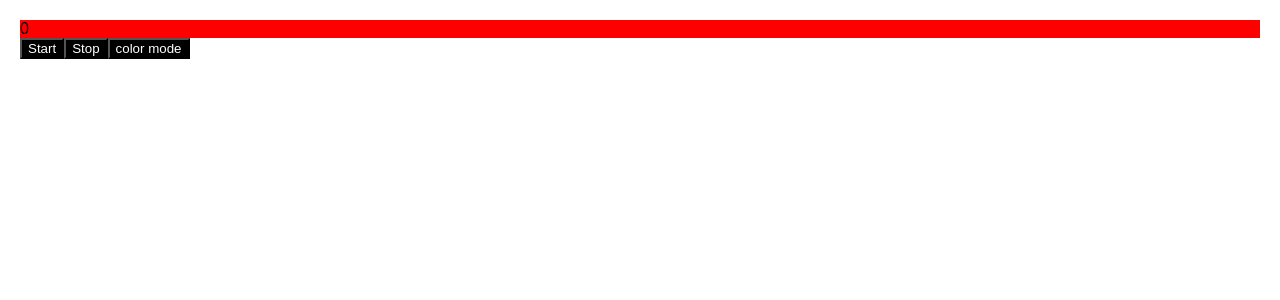
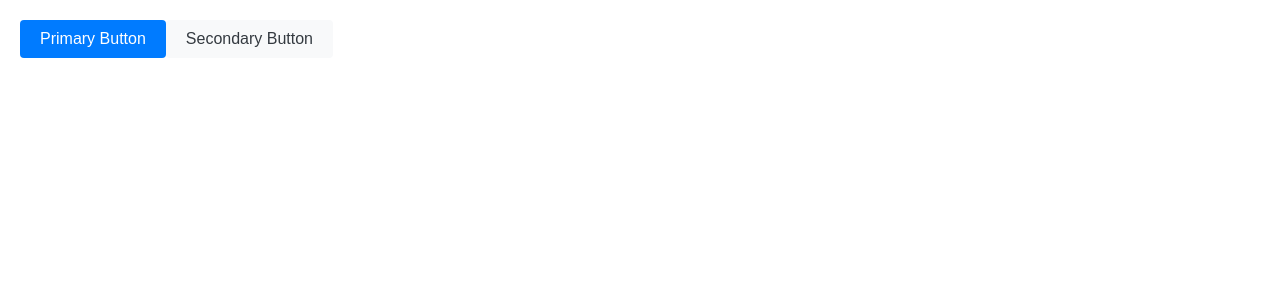
Before and after one commit to yunseop-dev/react-18-example, a React (Vite) app: page / in a window 1280 px wide. Shown: the top 300 px of the page. Built offline with nearby package versions, Linux system fonts and the light colour scheme.

Commit message:
css-in-js library

```diff
--- a/src/App.jsx
+++ b/src/App.jsx
@@ -1,40 +1,63 @@
-import useCSS from './hooks/useCSS';
-import useTimeCSS from './hooks/useTimeCSS';
-import { useEffect, useState, useInsertionEffect } from 'react';
+import { useInsertionEffect, useMemo } from 'react';
 
-export default function App() {
-  const updateMode = useCSS();
-  const [time, setTime] = useState(0);
-  useTimeCSS(time);
+// 스타일 캐시를 관리하기 위한 Set
+const insertedStyles = new Set();
 
-  useEffect(() => {
-    const interval = setInterval(() => {
-      if (time > 0) setTime((prevTime) => prevTime + 1);
-    }, 1000);
-
-    return () => {
-      clearInterval(interval);
-    };
-  }, [time]);
-
-  useEffect(() => {
-    console.log('effect');
-  }, []);
+// CSS 규칙을 생성하고 주입하는 함수
+const useStyle = (cssRules) => {
+  const code = useMemo(() => hashCode(cssRules), [cssRules]);
 
   useInsertionEffect(() => {
-    console.log('insertion effect');
-  }, []);
+    if (!insertedStyles.has(cssRules)) {
+      insertedStyles.add(cssRules);
+      const style = document.createElement('style');
+      style.textContent = `.css-${code}{${cssRules}}`;
+      document.head.appendChild(style);
+    }
+  }, [cssRules]);
+
+  // CSS 클래스 이름 생성 (간단한 해시 함수 사용)
+  const className = `css-${code}`;
+  return className;
+};
+
+// 간단한 해시 함수
+const hashCode = (str) => {
+  let hash = 0;
+  for (let i = 0; i < str.length; i++) {
+    const char = str.charCodeAt(i);
+    hash = ((hash << 5) - hash) + char;
+    hash = hash & hash; // Convert to 32bit integer
+  }
+  return Math.abs(hash).toString(36);
+};
+
+// 예제 컴포넌트
+const StyledButton = ({ children, primary }) => {
+  const className = useStyle(`
+      padding: 10px 20px;
+      font-size: 16px;
+      cursor: pointer;
+      border: none;
+      border-radius: 4px;
+      ${primary ? 'background-color: #007bff; color: white;' : 'background-color: #f8f9fa; color: #343a40;'}
+  `);
 
   return (
-    <>
-      <div className="time">{time}</div>
-      <button onClick={() => setTime(1)}>Start</button>
-      <button onClick={() => setTime(-1)}>Stop</button>
+    <button className={className}>
+      {children}
+    </button>
+  );
+};
 
-      <button onClick={updateMode}>
-        color mode
-      </button>
+// 사용 예
+const App = () => {
+  return (
+    <div>
+      <StyledButton primary>Primary Button</StyledButton>
+      <StyledButton>Secondary Button</StyledButton>
+    </div>
+  );
+};
 
-    </>
-  );
-}
+export default App;
```
